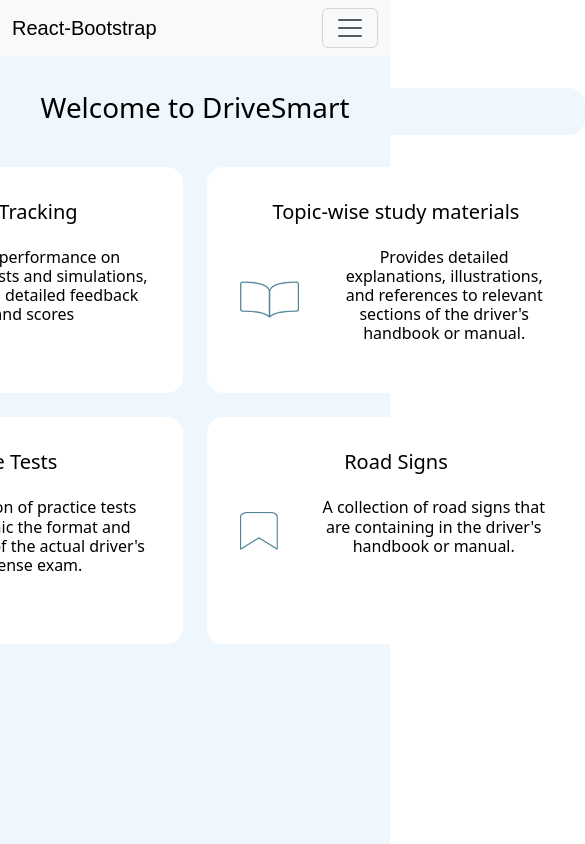
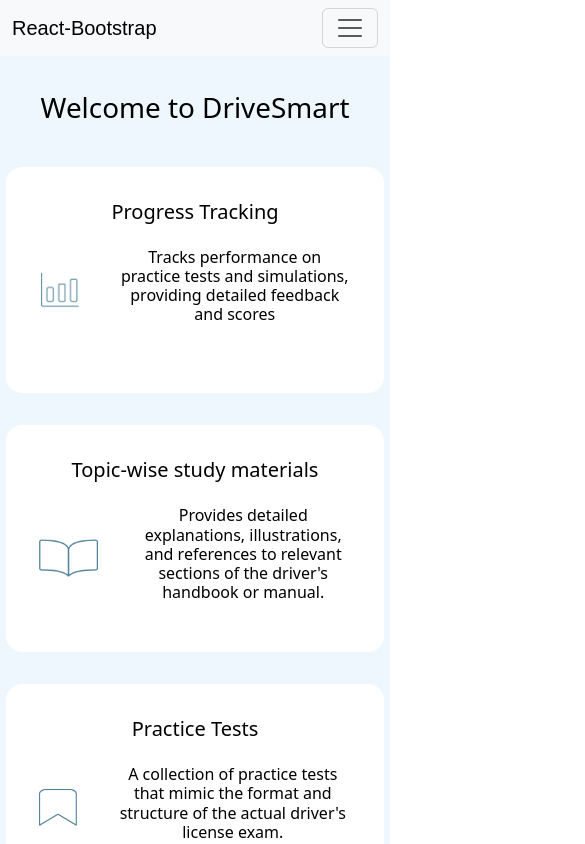
Before and after one commit to Luxshan2000/drivers-license-test-application, a React (Create React App) app in the folder webapp/: page /dashboard in a window 390 px wide. Shown: the top 844 px of the page, 585 px wide, since content can reach past the window. Built offline with nearby package versions, Linux system fonts and the light colour scheme.

Commit message:
Responsive

```diff
--- a/webapp/src/assets/CSS/dashboardStyle.css
+++ b/webapp/src/assets/CSS/dashboardStyle.css
@@ -10,13 +10,14 @@
 }
 
 .dashboard__cards {
-    display: grid;
-    grid-template-columns: repeat(2, 1fr);
-    gap: 1.5rem;
-
+  display: flex;
+  justify-content: space-between;
+  flex-wrap: wrap;
+  gap: 2rem;
 }
 
 .dashboard__card{
+    flex: 1 1 40%;
     background: var(--color-bg);
     color: var(--color-black);
     border: 1px solid transparent;
```
